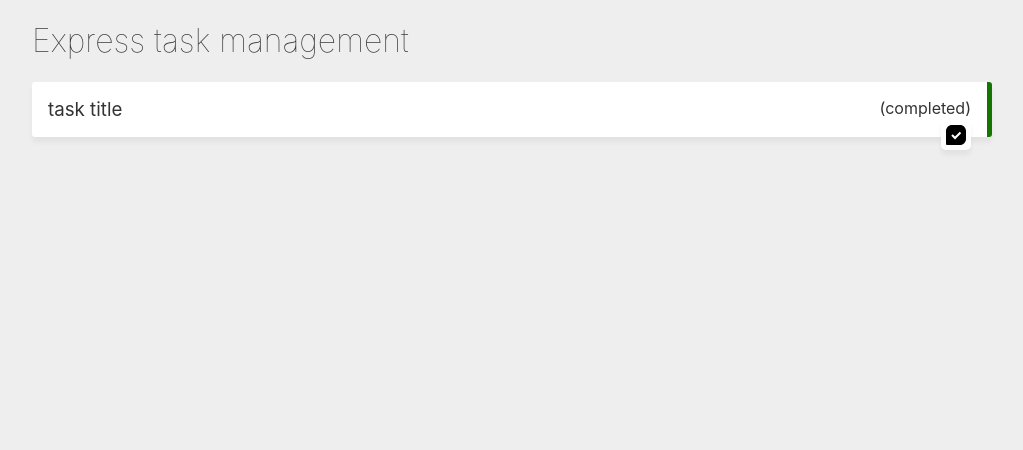
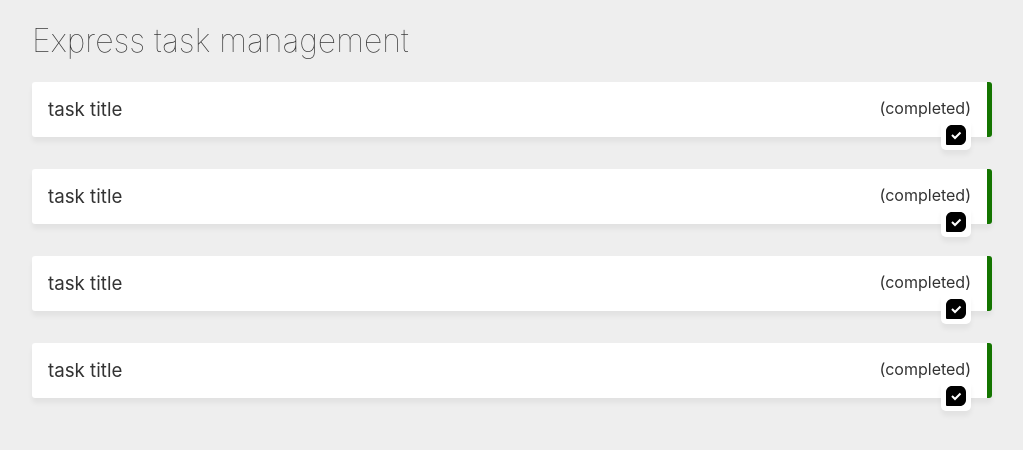
Before and after one commit to amiryxe/express-task-management, a React (Vite) app in the folder client/: page / in a window 1280 px wide. Shown: the top 450 px of the page, without its empty margins (128-1151 px from the left). Built offline with nearby package versions, Linux system fonts and the light colour scheme.

Commit message:
style: task list

```diff
--- a/client/src/App.scss
+++ b/client/src/App.scss
@@ -34,7 +34,7 @@ h6 {
     box-shadow: 0 5px 5px rgba($color: #000000, $alpha: 0.05);
     display: flex;
     justify-content: space-between;
-    margin-bottom: 1rem;
+    margin-bottom: 2rem;
     position: relative;
 
     button {
--- a/client/src/components/Tasks/TaskList.jsx
+++ b/client/src/components/Tasks/TaskList.jsx
@@ -4,6 +4,9 @@ export default function TaskList() {
     return (
         <>
             <TaskItem />
+            <TaskItem />
+            <TaskItem />
+            <TaskItem />
         </>
     )
 }
```
